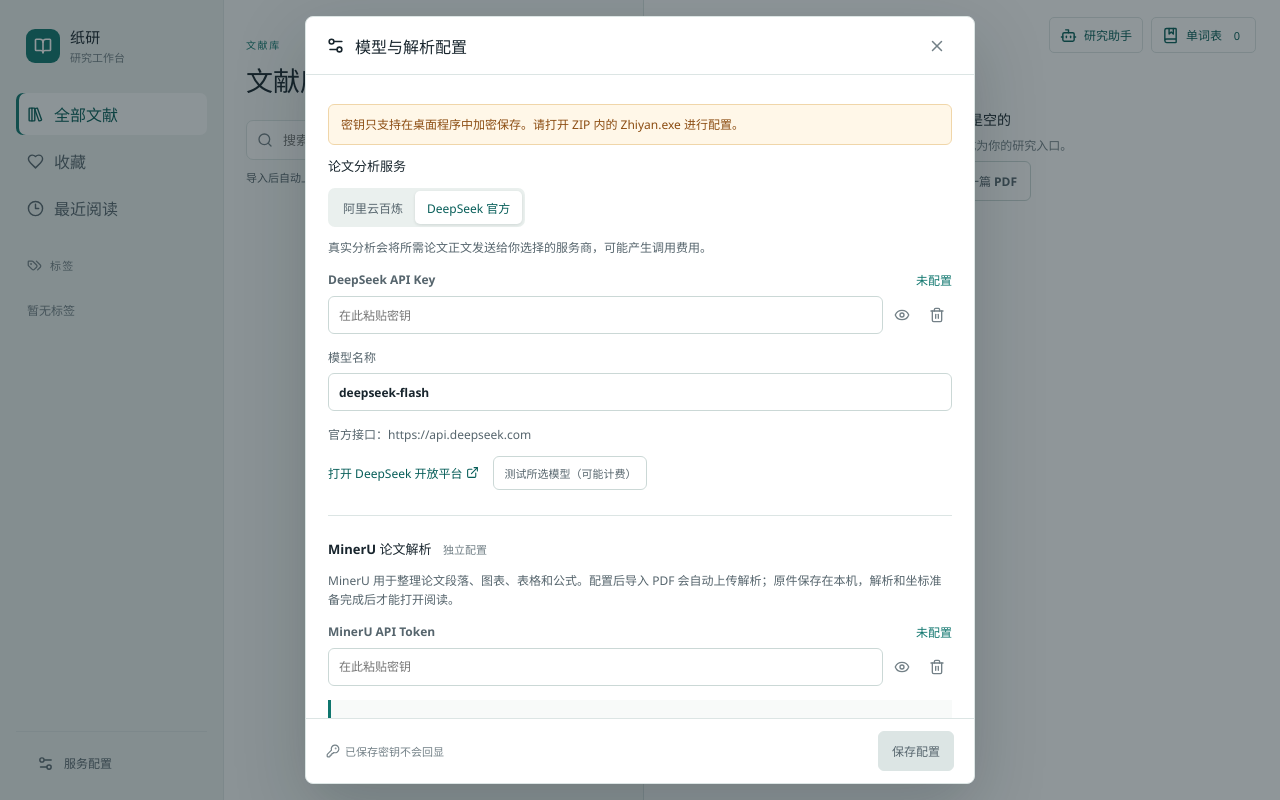
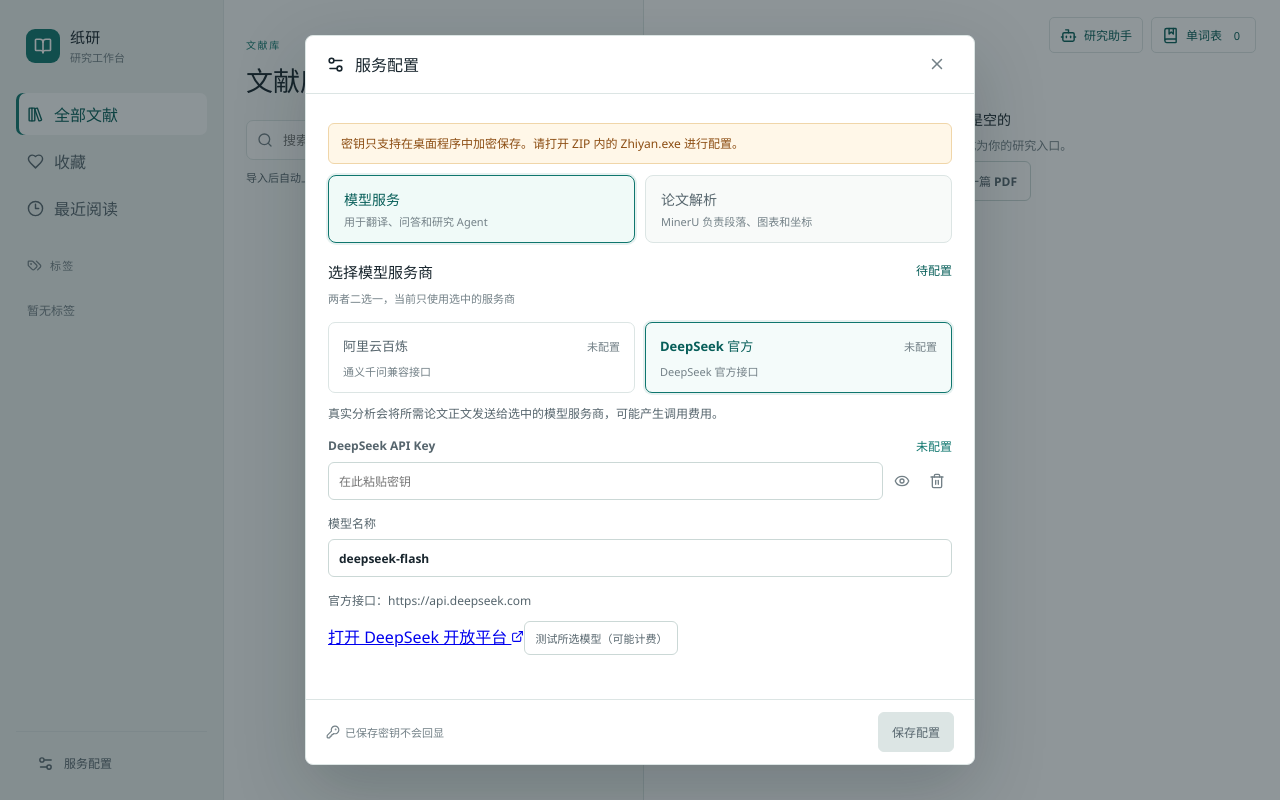
Before and after one commit to yuanshane76-lang/pianpian, a React (Vite) app: page / in a window 1280 px wide. Both pictures are taken after a click on the button "服务配置". Built offline with nearby package versions, Linux system fonts and the light colour scheme.

Commit message:
fix: 重构模型与论文解析服务配置

```diff
--- a/src/app/index.css
+++ b/src/app/index.css
@@ -346,46 +346,121 @@ textarea:focus-visible {
   padding: 18px 22px;
 }
 
-.settings-section + .settings-section {
-  margin-top: 25px;
-  padding-top: 23px;
-  border-top: 1px solid var(--line);
-}
-
-.settings-section h3 {
-  margin: 0 0 13px;
-  font-size: 13px;
-}
-
-.settings-optional {
-  margin-left: 8px;
+.settings-service-tabs {
+  display: grid;
+  grid-template-columns: repeat(2, minmax(0, 1fr));
+  gap: 10px;
+  margin-bottom: 18px;
+}
+
+.settings-service-tabs button {
+  display: grid;
+  gap: 4px;
+  min-height: 66px;
+  padding: 13px 15px;
+  color: var(--muted-strong);
+  text-align: left;
+  background: var(--surface-soft);
+  border: 1px solid var(--line);
+  border-radius: 8px;
+}
+
+.settings-service-tabs button:hover {
+  border-color: var(--teal);
+  background: var(--teal-soft);
+}
+
+.settings-service-tabs button.is-selected {
+  color: var(--teal-dark);
+  background: #f0faf8;
+  border-color: var(--teal);
+  box-shadow: 0 0 0 2px rgba(15, 118, 110, 0.1);
+}
+
+.settings-service-tabs strong {
+  font-size: 14px;
+}
+
+.settings-service-tabs span {
   color: var(--muted);
   font-size: 11px;
   font-weight: 400;
 }
 
-.settings-segments {
-  display: inline-flex;
-  max-width: 100%;
-  padding: 3px;
-  background: #eaf0ee;
+.settings-service-panel {
+  min-height: 420px;
+}
+
+.settings-panel-heading {
+  display: flex;
+  align-items: start;
+  justify-content: space-between;
+  gap: 12px;
+  margin-bottom: 13px;
+}
+
+.settings-panel-heading h3 {
+  margin: 0 0 4px;
+  font-size: 15px;
+}
+
+.settings-panel-heading span {
+  color: var(--muted);
+  font-size: 11px;
+}
+
+.settings-panel-status {
+  flex-shrink: 0;
+  color: var(--teal-dark) !important;
+  font-size: 12px !important;
+}
+
+.settings-provider-options {
+  display: grid;
+  grid-template-columns: repeat(2, minmax(0, 1fr));
+  gap: 10px;
+  margin: 14px 0 10px;
+}
+
+.settings-provider-option {
+  display: grid;
+  gap: 8px;
+  min-width: 0;
+  padding: 13px 14px;
+  color: var(--muted-strong);
+  text-align: left;
+  background: #fff;
+  border: 1px solid var(--line);
   border-radius: 7px;
 }
 
-.settings-segments button {
-  min-height: 33px;
-  padding: 0 12px;
-  color: var(--muted-strong);
-  background: transparent;
-  border: 0;
-  border-radius: 5px;
-  font-size: 12px;
-}
-
-.settings-segments button.is-selected {
+.settings-provider-option:hover {
+  border-color: var(--teal);
+}
+
+.settings-provider-option.is-selected {
   color: var(--teal-dark);
-  background: #fff;
-  box-shadow: 0 1px 3px rgba(21, 45, 45, 0.12);
+  border-color: var(--teal);
+  background: #f4fbfa;
+  box-shadow: 0 0 0 2px rgba(15, 118, 110, 0.1);
+}
+
+.settings-provider-option-top {
+  display: flex;
+  align-items: center;
+  justify-content: space-between;
+  gap: 8px;
+}
+
+.settings-provider-option-top strong {
+  font-size: 13px;
+}
+
+.settings-provider-option-top span,
+.settings-provider-option small {
+  color: var(--muted);
+  font-size: 11px;
+  font-weight: 400;
 }
 
 .settings-description,
@@ -1868,15 +1943,9 @@ body.is-reader-resizing .reader-resizer::after { width: 2px; background: var(--t
     padding: 15px;
   }
 
-  .settings-segments {
-    display: grid;
-    width: 100%;
-    grid-template-columns: repeat(3, minmax(0, 1fr));
-  }
-
-  .settings-segments button {
-    padding: 0 4px;
-    font-size: 11px;
+  .settings-service-tabs,
+  .settings-provider-options {
+    grid-template-columns: 1fr;
   }
 
   .workspace-shell {
--- a/src/features/settings/ServiceSettingsDialog.tsx
+++ b/src/features/settings/ServiceSettingsDialog.tsx
@@ -1,5 +1,5 @@
 import { ExternalLink, Eye, EyeOff, KeyRound, LoaderCircle, Settings2, Trash2, X } from "lucide-react";
-import { useEffect, useState } from "react";
+import { useEffect, useRef, useState, type KeyboardEvent } from "react";
 import {
   DEFAULT_SERVICE_SETTINGS,
   toPublicServiceSettings,
@@ -19,6 +19,7 @@ const defaultView = toPublicServiceSettings(DEFAULT_SERVICE_SETTINGS);
 export function ServiceSettingsDialog({ onClose, onSaved }: Props) {
   const [current, setCurrent] = useState<PublicServiceSettings>(defaultView);
   const [provider, setProvider] = useState<AiProvider>("deepseek");
+  const [serviceArea, setServiceArea] = useState<"model" | "parser">("model");
   const [model, setModel] = useState({ aliyun: "qwen-plus", deepseek: "deepseek-flash" });
   const [keys, setKeys] = useState({ aliyun: "", deepseek: "", mineru: "" });
   const [clearKeys, setClearKeys] = useState({ aliyun: false, deepseek: false, mineru: false });
@@ -27,6 +28,27 @@ export function ServiceSettingsDialog({ onClose, onSaved }: Props) {
   const [feedback, setFeedback] = useState("");
   const [error, setError] = useState("");
   const desktop = getDesktopBridge();
+  const serviceTabRefs = useRef<Array<HTMLButtonElement | null>>([]);
+  const providerRefs = useRef<Array<HTMLButtonElement | null>>([]);
+
+  function moveSelection(
+    event: KeyboardEvent<HTMLButtonElement>,
+    index: number,
+    kind: "area" | "provider",
+  ) {
+    const refs = kind === "area" ? serviceTabRefs.current : providerRefs.current;
+    const count = refs.length;
+    let next = index;
+    if (event.key === "ArrowRight" || event.key === "ArrowDown") next = (index + 1) % count;
+    else if (event.key === "ArrowLeft" || event.key === "ArrowUp") next = (index + count - 1) % count;
+    else if (event.key === "Home") next = 0;
+    else if (event.key === "End") next = count - 1;
+    else return;
+    event.preventDefault();
+    refs[next]?.focus();
+    if (kind === "area") setServiceArea(next === 0 ? "model" : "parser");
+    else setProvider(next === 0 ? "aliyun" : "deepseek");
+  }
 
   useEffect(() => {
     if (!desktop) return;
@@ -124,23 +146,63 @@ export function ServiceSettingsDialog({ onClose, onSaved }: Props) {
 
   return (
     <div className="settings-overlay" onMouseDown={(event) => { if (event.target === event.currentTarget) onClose(); }}>
-      <section className="settings-dialog" role="dialog" aria-modal="true" aria-label="模型与解析配置">
+      <section className="settings-dialog" role="dialog" aria-modal="true" aria-label="服务配置">
         <header className="settings-header">
-          <div><Settings2 size={19} /><h2>模型与解析配置</h2></div>
+          <div><Settings2 size={19} /><h2>服务配置</h2></div>
           <button className="icon-button" type="button" aria-label="关闭配置" title="关闭配置" onClick={onClose}><X size={18} /></button>
         </header>
         <div className="settings-body">
           {!desktop ? <p className="settings-notice">密钥只支持在桌面程序中加密保存。请打开 ZIP 内的 Zhiyan.exe 进行配置。</p> : null}
-          <div className="settings-section">
-            <h3>论文分析服务</h3>
-            <div className="settings-segments" role="group" aria-label="选择模型服务">
-              {([["aliyun", "阿里云百炼"], ["deepseek", "DeepSeek 官方"]] as const).map(([id, label]) => (
-                <button key={id} type="button" className={provider === id ? "is-selected" : ""} onClick={() => setProvider(id)}>{label}</button>
+          <div className="settings-service-tabs" role="tablist" aria-label="选择服务配置">
+            <button
+              type="button"
+              role="tab"
+              aria-selected={serviceArea === "model"}
+              aria-controls="model-service-panel"
+              ref={(element) => { serviceTabRefs.current[0] = element; }}
+              className={serviceArea === "model" ? "is-selected" : ""}
+              onClick={() => setServiceArea("model")}
+              onKeyDown={(event) => moveSelection(event, 0, "area")}
+            >
+              <strong>模型服务</strong><span>用于翻译、问答和研究 Agent</span>
+            </button>
+            <button
+              type="button"
+              role="tab"
+              aria-selected={serviceArea === "parser"}
+              aria-controls="paper-parser-panel"
+              ref={(element) => { serviceTabRefs.current[1] = element; }}
+              className={serviceArea === "parser" ? "is-selected" : ""}
+              onClick={() => setServiceArea("parser")}
+              onKeyDown={(event) => moveSelection(event, 1, "area")}
+            >
+              <strong>论文解析</strong><span>MinerU 负责段落、图表和坐标</span>
+            </button>
+          </div>
+          {serviceArea === "model" ? (
+            <div id="model-service-panel" className="settings-service-panel" role="tabpanel" aria-label="模型服务配置">
+              <div className="settings-panel-heading">
+                <div><h3>选择模型服务商</h3><span>两者二选一，当前只使用选中的服务商</span></div>
+                <span className="settings-panel-status">{current[provider].configured ? "已配置" : "待配置"}</span>
+              </div>
+              <div className="settings-provider-options" role="radiogroup" aria-label="模型服务商">
+                {([["aliyun", "阿里云百炼", "通义千问兼容接口"], ["deepseek", "DeepSeek 官方", "DeepSeek 官方接口"]] as const).map(([id, label, description], index) => (
+                  <button
+                    key={id}
+                    type="button"
+                    role="radio"
+                    aria-checked={provider === id}
+                    ref={(element) => { providerRefs.current[index] = element; }}
+                    className={`settings-provider-option ${provider === id ? "is-selected" : ""}`}
+                    onClick={() => setProvider(id)}
+                    onKeyDown={(event) => moveSelection(event, index, "provider")}
+                  >
+                    <span className="settings-provider-option-top"><strong>{label}</strong><span>{current[id].configured ? "已配置" : "未配置"}</span></span>
+                    <small>{description}</small>
+                  </button>
                 ))}
               </div>
-            <p className="settings-description">
-              {"真实分析会将所需论文正文发送给你选择的服务商，可能产生调用费用。"}
-            </p>
+              <p className="settings-description">真实分析会将所需论文正文发送给选中的模型服务商，可能产生调用费用。</p>
               {provider === "aliyun" ? (
                 <>
                   {keyField("aliyun", "百炼 API Key")}
@@ -160,8 +222,12 @@ export function ServiceSettingsDialog({ onClose, onSaved }: Props) {
                 </>
               ) : null}
             </div>
-          <div className="settings-section">
-            <h3>MinerU 论文解析 <span className="settings-optional">独立配置</span></h3>
+          ) : (
+            <div id="paper-parser-panel" className="settings-service-panel" role="tabpanel" aria-label="论文解析服务配置">
+              <div className="settings-panel-heading">
+                <div><h3>MinerU 论文解析</h3><span>独立于模型服务，用于准备可定位的论文阅读面</span></div>
+                <span className="settings-panel-status">{current.mineru.configured ? "已配置" : "待配置"}</span>
+              </div>
               <p className="settings-description">MinerU 用于整理论文段落、图表、表格和公式。配置后导入 PDF 会自动上传解析；原件保存在本机，解析和坐标准备完成后才能打开阅读。</p>
               {keyField("mineru", "MinerU API Token")}
               <div className="mineru-guide">
@@ -177,6 +243,7 @@ export function ServiceSettingsDialog({ onClose, onSaved }: Props) {
               </div>
               <button type="button" className="secondary-button compact" disabled={busy || (!current.mineru.configured && !keys.mineru.trim()) || clearKeys.mineru} onClick={() => testConnection("mineru")}>检查 MinerU 配置</button>
             </div>
+          )}
         </div>
         <footer className="settings-footer">
           <span><KeyRound size={14} /> 已保存密钥不会回显</span>
```
Also changed, not shown: 2 other files (tests, documents, lock files or other folders). Lines whose indentation alone changed are shown as unchanged.
